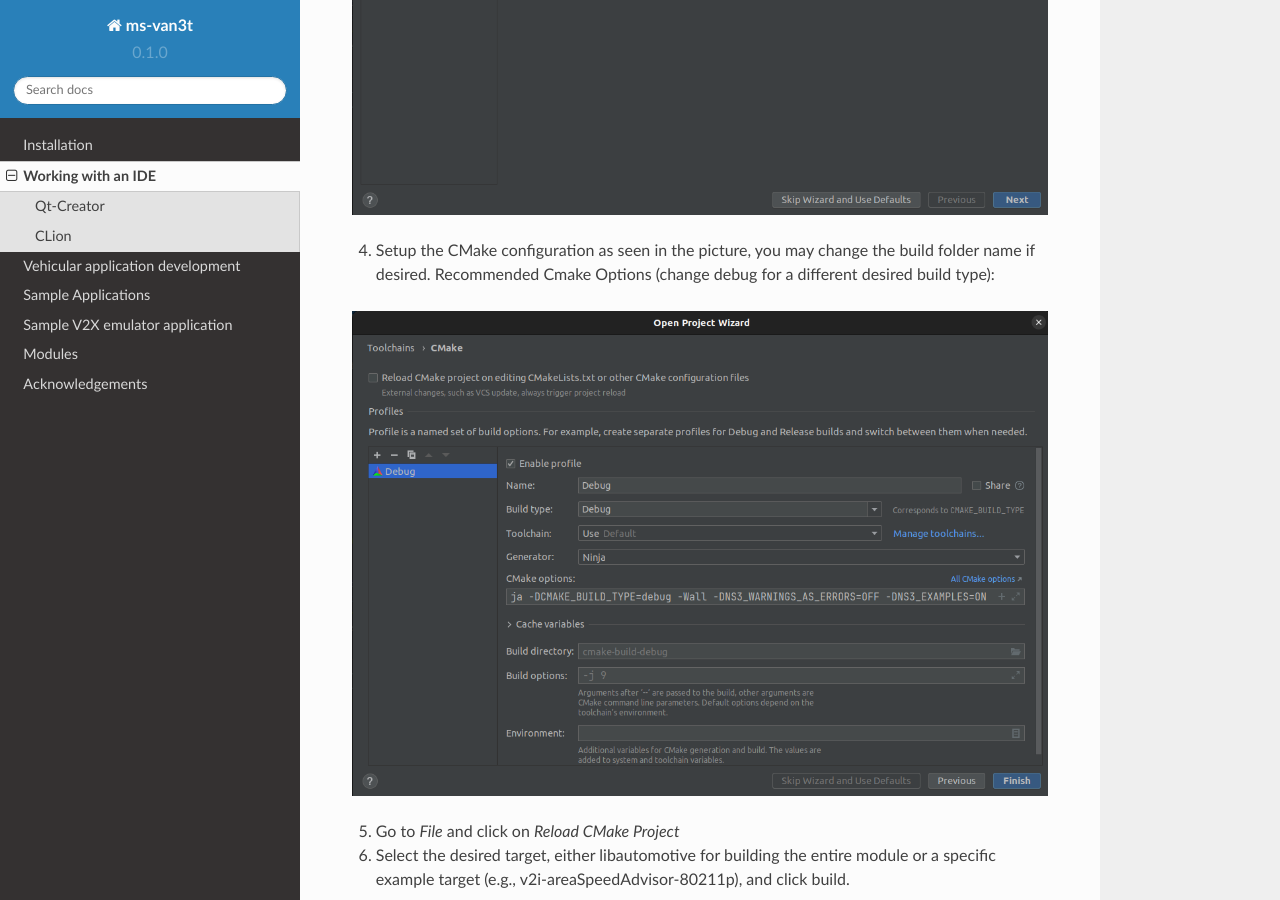
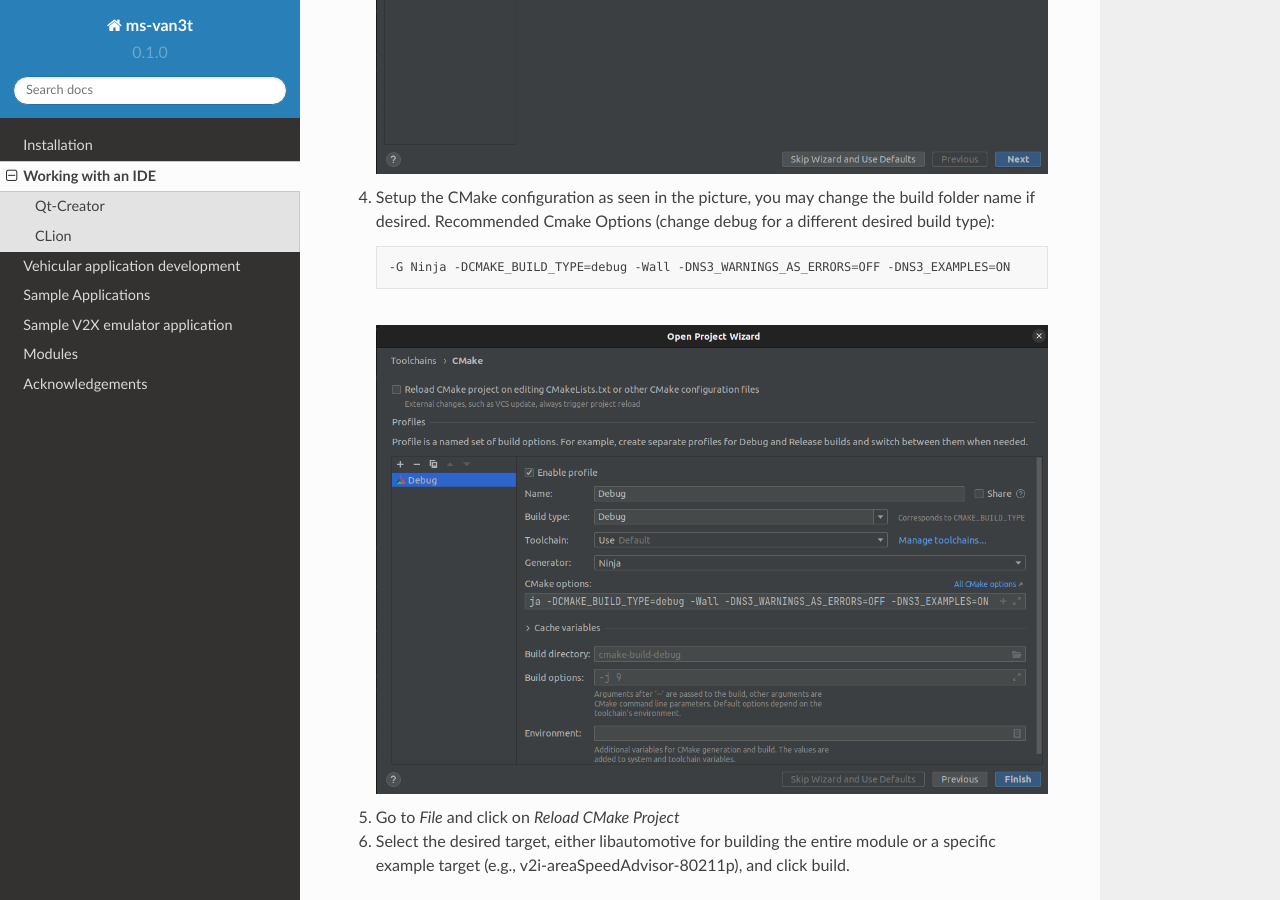
Before and after one commit to carlosrisma/doctutorial, a Sphinx documentation site: the page built from docs/source/IDE.rst, in a window 1280 px wide and 900 px high, scrolled down 1900 px. Built offline with Sphinx 7.4.7 and the Read the Docs theme 2.0.0, drawn with Linux system fonts in a browser that asks for light colours.

Commit message:
Update IDE.rst

```diff
--- a/docs/source/IDE.rst
+++ b/docs/source/IDE.rst
@@ -34,33 +34,34 @@ For Ubuntu, you may follow these steps:
 
 1) After opening CLion, go to *File > Open..* and select the path/to/ms-van3t/ns-3-dev/ like in the picture.
 
-.. image:: CLion_1.png
+   .. image:: CLion_1.png
 
 2) Click on trust project.
 
-.. image:: CLion_2.png
+   .. image:: CLion_2.png
 
 3) Leave the default toolchain and click Next
 
-.. image:: CLion_3.png
+   .. image:: CLion_3.png
 
 4) Setup the CMake configuration as seen in the picture, you may change the build folder name if desired. Recommended Cmake Options (change debug for a different desired build type):
 
-.. code-block:: bash
-   -G Ninja -DCMAKE_BUILD_TYPE=debug -Wall -DNS3_WARNINGS_AS_ERRORS=OFF -DNS3_EXAMPLES=ON
+   .. code-block:: bash
 
-.. image:: CLion_4.png
+      -G Ninja -DCMAKE_BUILD_TYPE=debug -Wall -DNS3_WARNINGS_AS_ERRORS=OFF -DNS3_EXAMPLES=ON
+
+   .. image:: CLion_4.png
 
 5) Go to *File* and click on *Reload CMake Project*
 
 6) Select the desired target, either libautomotive for building the entire module or a specific example target (e.g., v2i-areaSpeedAdvisor-80211p), and click build.
 
-.. image:: CLion_5.png
+   .. image:: CLion_5.png
 
 7) Before running a given target go to *Edit configurations*.
 
-.. image:: CLion_6.png
+   .. image:: CLion_6.png
 
 Enter the path/to/ms-van3t/ns-3-dev as *Working directory* and desired command-line arguments as *Program Arguments*.
 
-.. image:: CLion_7.png
+   .. image:: CLion_7.png
```
